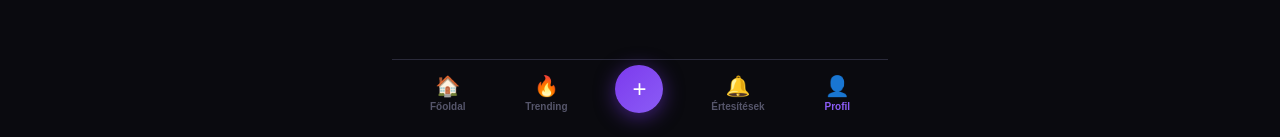
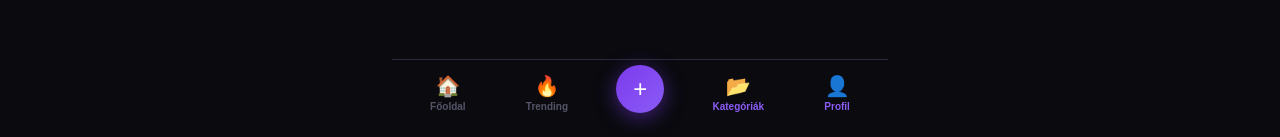
Before and after one commit to matchmind13-crypto/crowdmind, a Next.js app: page /categories in a window 1280 px wide. Shown: the part 660-797 px from the top of the page. Built offline with nearby package versions, Linux system fonts and the light colour scheme.

Commit message:
kategoriak nav fix

```diff
--- a/app/categories/page.tsx
+++ b/app/categories/page.tsx
@@ -42,7 +42,7 @@ export default function Categories() {
         <button onClick={() => window.location.href = '/'} style={{ display: 'flex', flexDirection: 'column', alignItems: 'center', gap: '3px', background: 'none', border: 'none', color: '#55556a', cursor: 'pointer', fontSize: '10px', fontWeight: 600, padding: '4px 12px' }}><span style={{ fontSize: '20px' }}>🏠</span>Főoldal</button>
         <button onClick={() => window.location.href = '/trending'} style={{ display: 'flex', flexDirection: 'column', alignItems: 'center', gap: '3px', background: 'none', border: 'none', color: '#55556a', cursor: 'pointer', fontSize: '10px', fontWeight: 600, padding: '4px 12px' }}><span style={{ fontSize: '20px' }}>🔥</span>Trending</button>
         <button style={{ width: '48px', height: '48px', background: `linear-gradient(135deg, ${purple}, ${purpleLight})`, borderRadius: '50%', border: 'none', color: 'white', fontSize: '24px', cursor: 'pointer', display: 'flex', alignItems: 'center', justifyContent: 'center', boxShadow: '0 4px 20px rgba(124,58,237,0.5)', marginTop: '-8px' }} onClick={() => window.location.href = '/create'}>+</button>
-        <button onClick={() => window.location.href = '/trending'} style={{ display: 'flex', flexDirection: 'column', alignItems: 'center', gap: '3px', background: 'none', border: 'none', color: '#55556a', cursor: 'pointer', fontSize: '10px', fontWeight: 600, padding: '4px 12px' }}><span style={{ fontSize: '20px' }}>🔔</span>Értesítések</button>
+        <button onClick={() => window.location.href = '/categories'} style={{ display: 'flex', flexDirection: 'column', alignItems: 'center', gap: '3px', background: 'none', border: 'none', color: '#8b5cf6', cursor: 'pointer', fontSize: '10px', fontWeight: 600, padding: '4px 12px' }}><span style={{ fontSize: '20px' }}>📂</span>Kategóriák</button>
         <button onClick={() => window.location.href = '/profile'} style={{ display: 'flex', flexDirection: 'column', alignItems: 'center', gap: '3px', background: 'none', border: 'none', color: purpleLight, cursor: 'pointer', fontSize: '10px', fontWeight: 600, padding: '4px 12px' }}><span style={{ fontSize: '20px' }}>👤</span>Profil</button>
       </div>
     </div>
```
